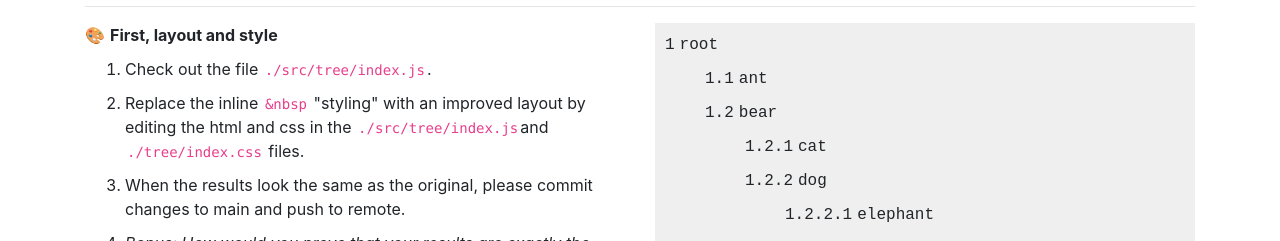
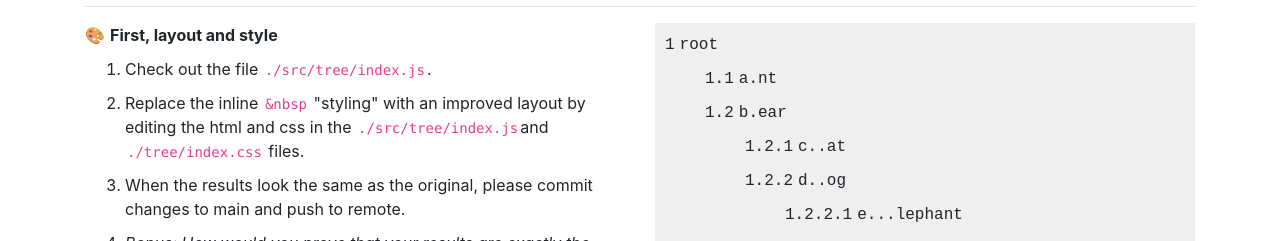
Before and after one commit to harshilvelotio/transcarent-interview, a React (Create React App) app in the folder trees/: page / in a window 1280 px wide. Shown: the part 559-800 px from the top of the page. Built offline with nearby package versions, Linux system fonts and the light colour scheme.

Commit message:
"Next, with data" Bonus: After each element add periods as per level

```diff
--- a/trees/src/tree/TreeNode.js
+++ b/trees/src/tree/TreeNode.js
@@ -1,8 +1,15 @@
-const TreeNode = ({ node, children }) => {
+import { addPeriods } from "../utils/stringUtils";
+
+const TreeNode = ({ node, children, level }) => {
+  const nodeName = addPeriods(node, level);
+
   return (
     <li>
-      <span>{node}</span>
-      <ul>{children && children.map((node) => <TreeNode {...node} />)}</ul>
+      <span>{nodeName}</span>
+      <ul>
+        {children &&
+          children.map((node) => <TreeNode {...node} level={level + 1} />)}
+      </ul>
     </li>
   );
 };
--- a/trees/src/tree/index.js
+++ b/trees/src/tree/index.js
@@ -4,7 +4,9 @@ const treeData = require("./data.json");
 
 export default function Tree() {
   const renderTree = () =>
-    treeData.map((currentTreeData) => <TreeNode {...currentTreeData} />);
+    treeData.map((currentTreeData) => (
+      <TreeNode {...currentTreeData} level={0} />
+    ));
 
   return (
     <>
--- /dev/null
+++ b/trees/src/utils/stringUtils.js
@@ -0,0 +1,7 @@
+export const addPeriods = (nodeName, level) => {
+  const [firstLetter, ...restLettersArray] = nodeName;
+  const restLetters = restLettersArray.join("");
+  const periodString = [...Array(level)].map((_, index) => ".").join("");
+
+  return `${firstLetter}${periodString}${restLetters}`;
+};
```
